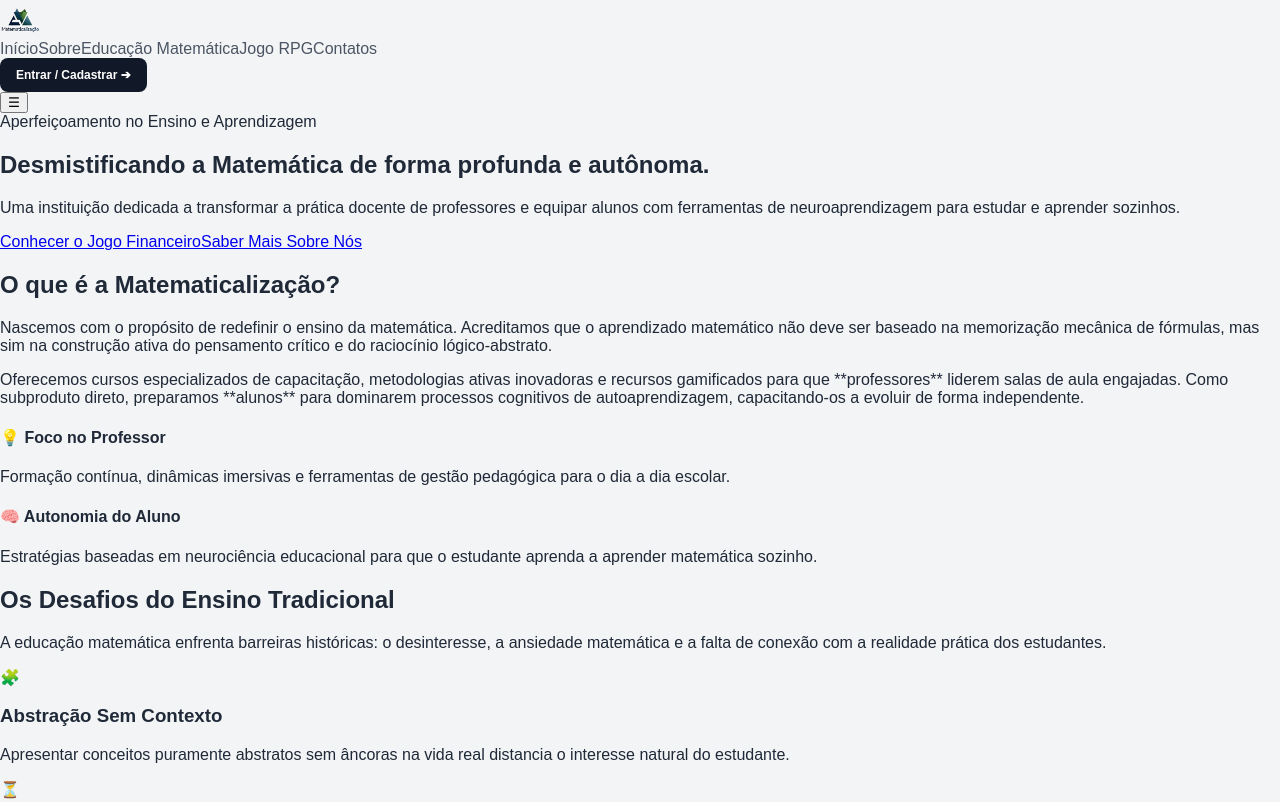
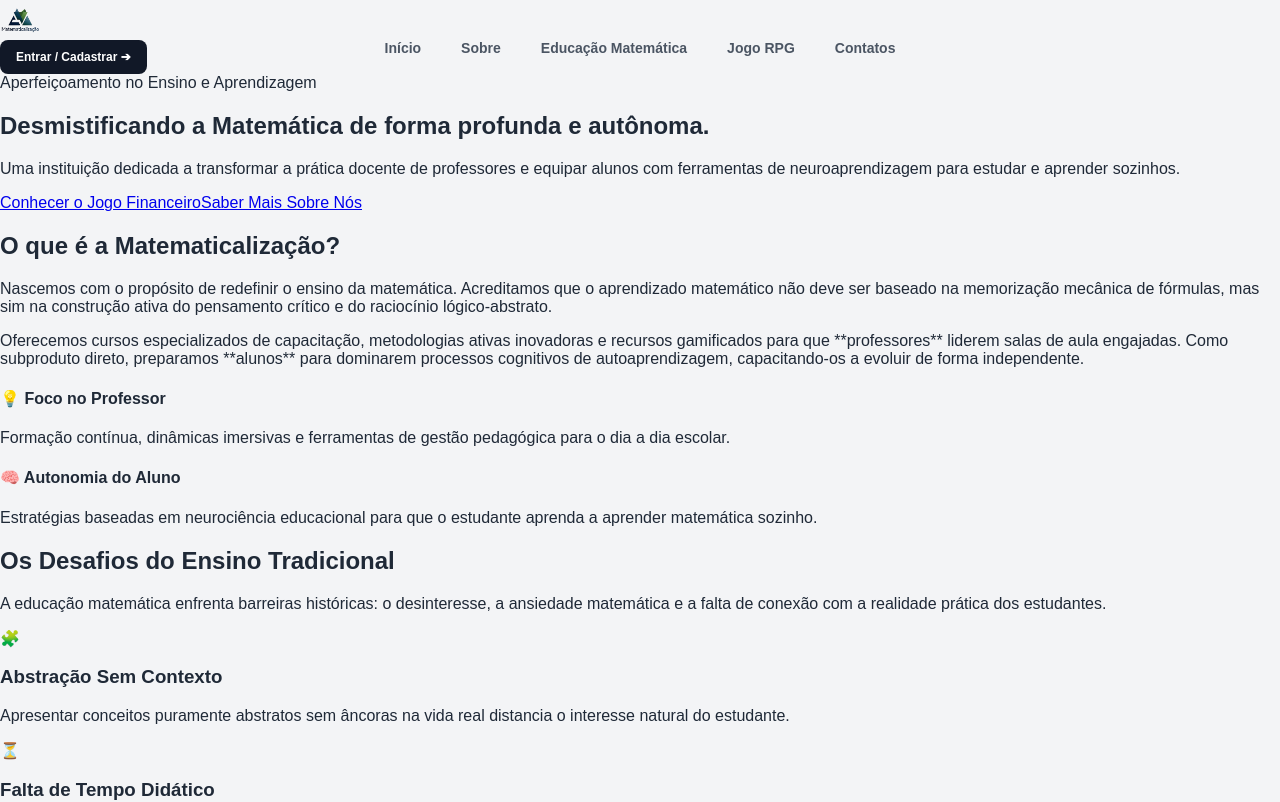
Before and after one commit to vitoresantos/matematicalizao, a React (Vite) app in the folder frontend/: page / in a window 1280 px wide. Shown: the top 802 px of the page. Built offline with nearby package versions, Linux system fonts and the light colour scheme; the HTML template or start-up script is replaced by a standard one.

Commit message:
Fix: corrigido menus, botão de ir para o jogo, botão de login e CSS do menu parte 3

```diff
--- a/frontend/src/index.css
+++ b/frontend/src/index.css
@@ -13,27 +13,67 @@
 }
 
 /* ==========================================
-   🧭 ESTRUTURA DO MENU E ALINHAMENTO
+   🧭 ESTRUTURA DO MENU CENTRALIZADO
    ========================================== */
 
-/* Container dos links do desktop (Controla o espaçamento entre eles) */
-.navbar-links-container {
+/* Garante que os links fiquem centralizados no meio da barra */
+.navbar-links-center {
   display: flex;
   align-items: center;
-  gap: 2.5rem; /* Aumente aqui (ex: 3rem) se quiser os links ainda mais separados */
+  gap: 2.5rem; /* Espaçamento entre os links */
   font-weight: 600;
-  font-size: 0.875rem; /* text-sm */
+  font-size: 0.875rem;
+  position: absolute;
+  left: 50%;
+  transform: translateX(-50%);
 }
 
-/* Força os elementos do topo (Logo + Links) a ficarem na mesma linha */
-.navbar-left-side {
+/* Oculta o botão de três risquinhos (☰) em telas de computador automaticamente */
+.mobile-menu-toggle {
+  display: none;
+  font-size: 1.5rem;
+  background: none;
+  border: none;
+  cursor: pointer;
+}
+
+/* Oculta a caixinha do menu mobile no computador */
+.mobile-menu-dropdown {
   display: flex;
-  align-items: center;
-  gap: 4rem; /* Distância entre a imagem da Logo e o primeiro link do menu */
+  flex-direction: column;
+  gap: 1rem;
+  background-color: #ffffff;
+  border-bottom: 1px solid #f3f4f6;
+  padding: 1rem 1.5rem;
+  font-weight: 600;
+  font-size: 0.875rem;
+  box-shadow: inset 0 2px 4px 0 rgba(0, 0, 0, 0.06);
 }
 
 /* ==========================================
-   🎨 SISTEMA DE CORES DO MENU (CUSTOMIZÁVEL)
+   📱 REGRAS DE RESPONSIVIDADE (Telas menores que 1024px)
+   ========================================== */
+@media (max-width: 1023px) {
+  /* Some com o menu do meio no celular */
+  .navbar-links-center {
+    display: none !important;
+  }
+
+  /* Força o botão hambúrguer a aparecer no celular */
+  .mobile-menu-toggle {
+    display: block !important;
+  }
+}
+
+@media (min-width: 1024px) {
+  /* Força o menu do celular a sumir completamente em telas grandes, mesmo se estiver aberto */
+  .mobile-menu-dropdown {
+    display: none !important;
+  }
+}
+
+/* ==========================================
+   🎨 COMPONENTES ESTÉTICOS (CUSTOMIZÁVEIS)
    ========================================== */
 .navbar-link {
   color: #4b5563;
@@ -41,14 +81,9 @@
   transition: color 0.2s ease-in-out;
 }
 .navbar-link:hover, .navbar-link.active {
-  color: #2563eb; /* Cor do hover/ativo */
-}
-
-.brand-highlight {
   color: #2563eb;
 }
 
-/* Botão de Login/Cadastro Principal (Desktop) */
 .navbar-btn-primary {
   background-color: #111827;
   color: #ffffff;
@@ -59,13 +94,12 @@
   transition: all 0.2s ease-in-out;
   border: none;
   cursor: pointer;
-  white-space: nowrap; /* Impede que o texto do botão quebre em duas linhas */
+  white-space: nowrap;
 }
 .navbar-btn-primary:hover {
   background-color: #1f2937;
 }
 
-/* Botão de Login dentro do Menu Mobile (Celular) */
 .navbar-btn-mobile {
   background-color: #2563eb;
   color: #ffffff;
@@ -78,7 +112,6 @@
   cursor: pointer;
 }
 
-/* Configuração da imagem da Logo */
 .navbar-logo {
   height: 40px;
   width: auto;
```
